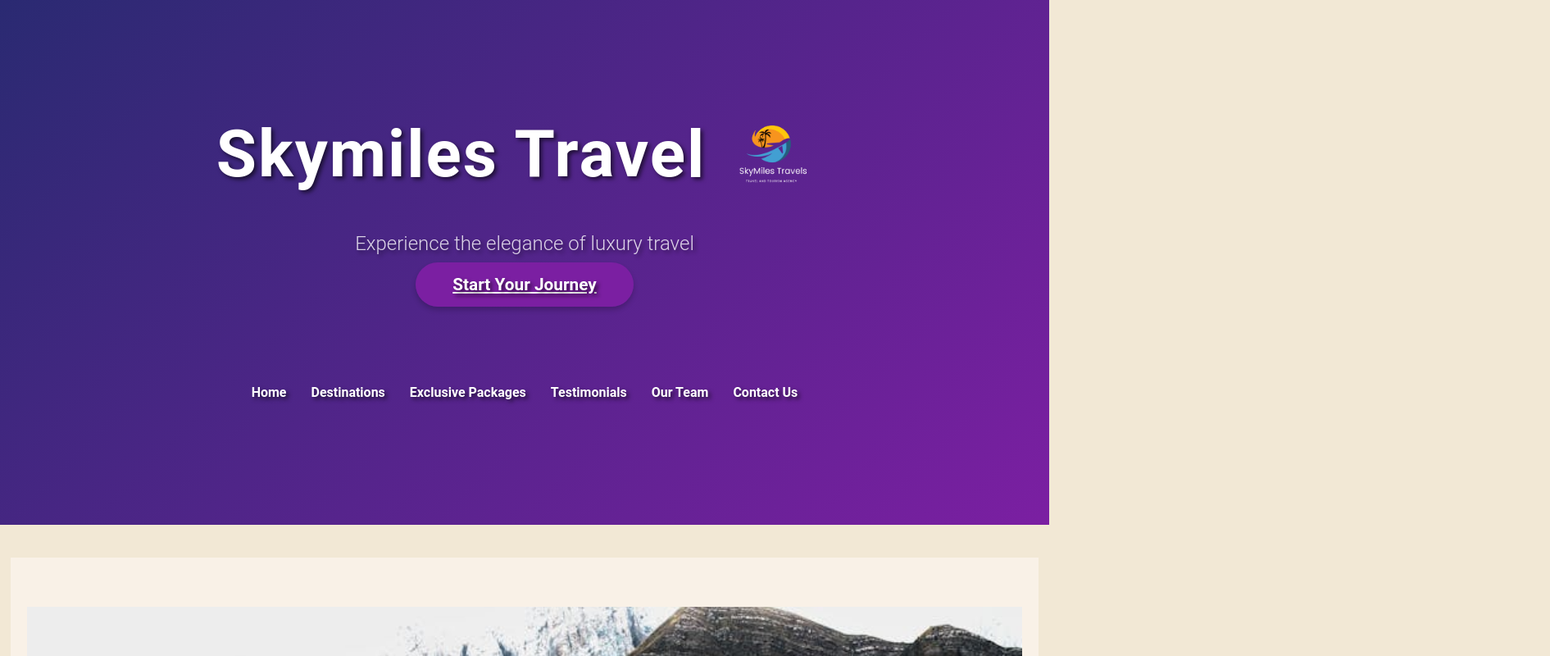
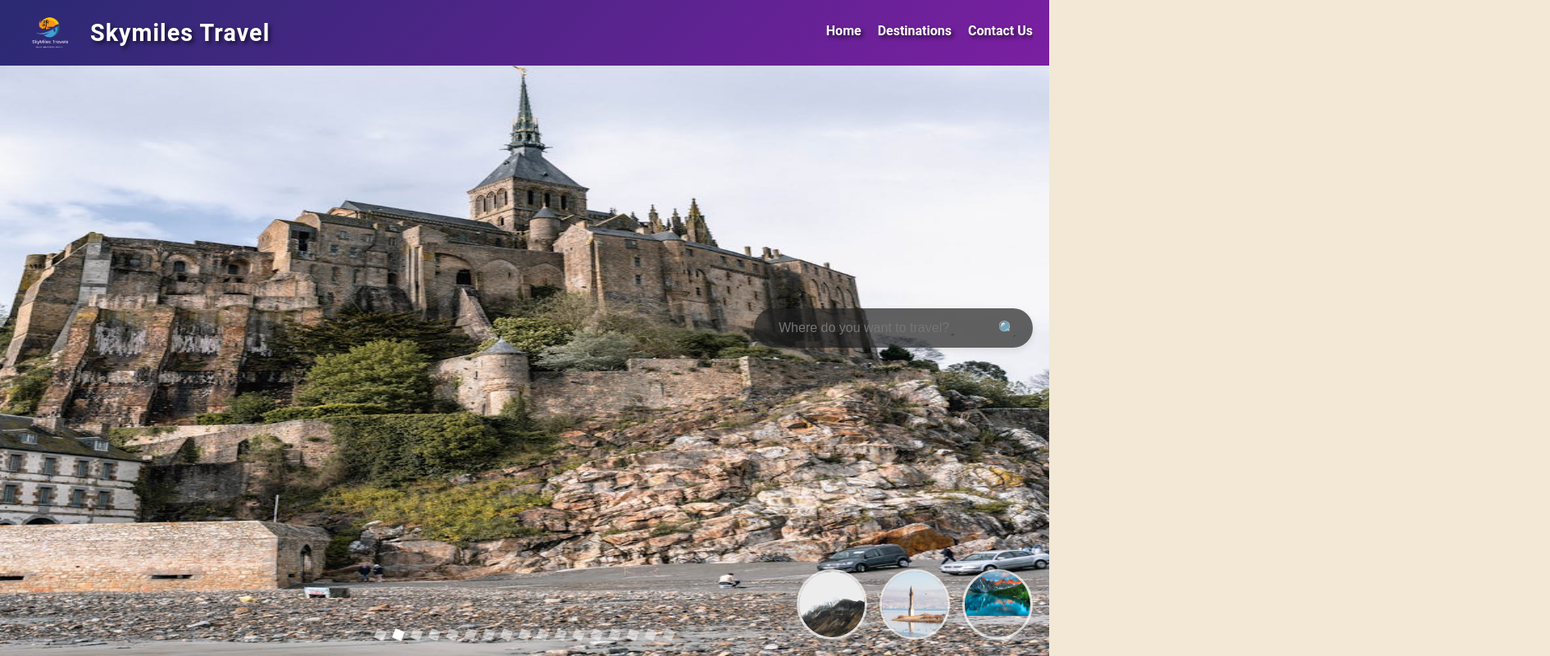
Before and after one commit to MEHULGILOTRA/my-web-app, a React (Create React App) app in the folder my-web-app/: page / in a window 1280 px wide. Shown: the top 800 px of the page at 82% size, 1891 px wide, since content can reach past the window. Built offline with nearby package versions, Linux system fonts and the light colour scheme.

Commit message:
LandingPage Changes and Improvement

```diff
--- a/my-web-app/src/App.css
+++ b/my-web-app/src/App.css
@@ -21,6 +21,8 @@
   display: flex;
   flex-direction: column;
   min-height: 100vh;
+  position: relative;
+
 }
 
 .main-content {
--- a/my-web-app/src/App.js
+++ b/my-web-app/src/App.js
@@ -13,50 +13,42 @@
 function App() {
   return (
     <div className="App">
-      <Header />
+      <section id="landingpage">
+        <Header />
+        <LandingPageSlider />
+      </section>
+
       <main className="main-content">
-        <div>
-          <section id="landingpage" className="section">
-          <LandingPageSlider/>
-          </section>
-          </div>
-        <section id="home" className="section">
-          <h2>Your Dream Vacation Awaits</h2>
-          <p>Explore the world's most luxurious destinations with us.</p>
-          <div>
-            <button className="button">Discover More</button>
-          </div>
-        </section>
 
         <section id="destinations" className="section">
           <DestinationHighlights />
         </section>
 
-        <section id="packages" className="section">
+        {/* <section id="packages" className="section">
           <ExclusivePackages />
-        </section>
+        </section> */}
 
-        <section id="testimonials" className="section">
+        {/* <section id="testimonials" className="section">
           <Testimonials />
-        </section>
+        </section> */}
 
-        <section id="team" className="section">
+        {/* <section id="team" className="section">
           <OurTeam />
-        </section>
+        </section> */}
 
         <section id="contact" className="section">
           <ContactUs />
         </section>
 
-        <section className="section">
+        {/* <section className="section">
           <h2>Why Choose Us?</h2>
           <p>Experience the finest services, hand-picked tours, and expert guides.</p>
-          <button className="button">Learn More</button>
-        </section>
+          <button className="button no-background">Learn More</button>
+        </section> */}
       </main>
+
       <Footer />
       <GoToTopButton />
-
     </div>
   );
 }
--- a/my-web-app/src/LandingPageSlider.css
+++ b/my-web-app/src/LandingPageSlider.css
@@ -2,16 +2,10 @@
 .landing-page-slider {
   position: relative;
   width: 100%;
-    height: 100vh;
-    overflow: hidden;
-    display: flex;
-    align-items: center;  /* Center images vertically */
-    justify-content: center;  /* Center images horizontally */
-  }
-
-  /* Hide the placeholder dots */
-  .paragraph-hide {
-    color: white !important;
+  height: 100vh;  /* Full viewport height */
+  background-size: cover;
+  background-position: center;
+  z-index: 1;
 }
 
 /* Slider Image Container */
@@ -24,6 +18,10 @@
   transition: opacity 1s ease-in-out, transform 1s ease-in-out;
 }
 
+.image-slider {
+    width: 100%;
+    height: 100vh;
+}
 .slide.active {
   opacity: 1;
   transform: scale(1) translateY(0);
@@ -36,7 +34,6 @@
   left: 42%;  /* Adjust as needed */
   transform: translateY(-50%);
   font-family: 'Courier New', Courier, monospace;
-    /* font-family: 'Franklin Gothic Medium', 'Arial Narrow', Arial, sans-serif; */
   font-size: 60px;
   color: white;
   font-weight: bold;
@@ -69,10 +66,10 @@
   background-color: #e55b00;
 }
 
-  /* Dot Container */
+/* Dot Container (always at the bottom of the screen) */
 .dots-container {
   position: absolute;
-    bottom: 20px;
+  bottom: 20px;  /* Adjusted to align it closer to the bottom */
   left: 50%;
   transform: translateX(-50%);
   display: flex;
@@ -97,10 +94,10 @@
   background-color: white;
 }
 
-  /* Next Image Previews */
+/* Next Image Previews (aligned at the bottom-right corner) */
 .next-images-container {
   position: absolute;
-    bottom: 20px;
+  bottom: 20px;  /* Aligned to the bottom of the screen */
   right: 20px;
   display: flex;
   justify-content: flex-end;
@@ -128,7 +125,7 @@
   object-fit: cover;  /* Ensures the image fills the circle without distortion */
 }
 
-  /* Search Bar Styles */
+/* Search Bar Styles (optional) */
 .search-bar {
   position: absolute;
   top: 50%;
--- a/my-web-app/src/LandingPageSlider.js
+++ b/my-web-app/src/LandingPageSlider.js
@@ -1,30 +1,6 @@
 import React, { useState, useEffect } from 'react';
 import './LandingPageSlider.css';
 import images from './datasources/data-images';
-
-// import imag1 from './images/imag1.jpeg';
-// import imag2 from './images/imag2.jpeg';
-// import imag3 from './images/imag3.jpeg';
-// import imag4 from './images/imag4.jpeg';
-// import imag5 from './images/imag5.jpeg';
-// import imag6 from './images/imag6.jpeg';
-// import imag7 from './images/imag7.jpeg';
-// import imag8 from './images/imag8.jpeg';
-
-// // Dictionary with image names and descriptions
-// const imageDescriptions = {
-//   imag1: 'SYDNEY',
-//   imag2: 'Place 2',
-//   imag3: 'Place 3',
-//   imag4: 'Place 4',
-//   imag5: 'Place 5',
-//   imag6: 'Place 6',
-//   imag7: 'Place 7',
-//   imag8: 'Place 8',
-// };
-
-// // Array of images
-// const images = [imag1, imag2, imag3, imag4, imag5, imag6, imag7, imag8];
 
 function LandingPageSlider() {
   const [currentIndex, setCurrentIndex] = useState(0);
@@ -46,19 +22,44 @@
   return (
     <section className="landing-page-slider">
       {/* Images Slider */}
-      <p className="paragraph-hide">
+      {/* <p className="paragraph-hide">
         ....................................................................................................................................................................................................................
-      </p>
+      </p> */}
       {images.map((image, index) => (
         <div
           key={index}
           className={`slide ${index === currentIndex ? 'active' : ''}`}
         >
-          <img
+          {/* <img
             src={image.src}
             alt={`Slide ${index + 1}`}
             style={{ width: '100%', height: '100vh', objectFit: 'cover' }}
-          />
+          /> */}
+<img
+  srcSet={`
+    ${image.src}?w=320 320w,
+    ${image.src}?w=480 480w,
+    ${image.src}?w=768 768w,
+    ${image.src}?w=1024 1024w,
+    ${image.src}?w=1366 1366w,
+    ${image.src}?w=1920 1920w,
+    ${image.src}?w=2560 2560w,
+    ${image.src}?w=3840 3840w,
+    ${image.src}?w=4096 4096w
+  `}
+  sizes="(max-width: 320px) 100vw,
+         (max-width: 480px) 100vw,
+         (max-width: 768px) 100vw,
+         (max-width: 1024px) 100vw,
+         (max-width: 1366px) 100vw,
+         (max-width: 1920px) 100vw,
+         (max-width: 2560px) 100vw,
+         100vw"
+  src={image.src}
+  alt={`Slide ${index + 1}`}
+  className = "image-slider"
+/>
+
           {/* Display Description at Center-Left */}
           {index === currentIndex && (
             <div className="image-description">
@@ -97,8 +98,8 @@
             <img
               src={image.src}
               alt={`Next Preview ${index + 1}`}
-              style={{ width: '80px', height: 'auto', objectFit: 'cover' }}
-            />
+              style={{ maxWidth: '80px', height: 'auto', objectFit: 'cover' }}
+              />
           </div>
         ))}
       </div>
--- a/my-web-app/src/datasources/data-images.js
+++ b/my-web-app/src/datasources/data-images.js
@@ -14,7 +14,8 @@
 import norway2 from '.././images/norway2.avif';
 import spain_madrid from '.././images/spain-madrid.avif';
 import south_africa from '.././images/south_africa.avif';
-
+import maldives from '.././images/maldives.webp';
+import maldives2 from '.././images/maldives2.avif';
 
 // Dictionary with image names and descriptions
 const imageDescriptions = {
@@ -34,7 +35,8 @@
   norway2 : 'Norway',
   spain_madrid : 'Madrid (Spain)',
   south_africa : 'South Africa',
-
+  maldives : "Maldives",
+  maldives2 : "Maldives",
 };
 
 // Array of image objects with descriptions
@@ -55,6 +57,9 @@
   { src: norway2, description: imageDescriptions.norway2},
   { src: spain_madrid, description: imageDescriptions.spain_madrid},
   { src: south_africa, description: imageDescriptions.south_africa},
+  { src: maldives, description: imageDescriptions.maldives},
+  { src: maldives2, description: imageDescriptions.maldives2},
+
 ];
 
 export default images;
--- a/my-web-app/src/header.css
+++ b/my-web-app/src/header.css
@@ -1,97 +1,91 @@
-/* header.css */
-header {
-  position: relative;
+/* Header Styles */
+.header-container {
   background: linear-gradient(135deg, var(--primary-color), var(--accent-color));
-  height: 80vh;
+  height: 10vh;
   color: white;
-  display: flex;
-  justify-content: center;
-  align-items: center;
-  text-align: center;
   font-family: 'Roboto', sans-serif;
   text-shadow: 3px 3px 5px rgba(0, 0, 0, 0.6);
   animation: slideIn 1s ease-out;
+  z-index: 1000; /* Ensure header stays on top of other content */
+  display: flex;
+  justify-content: space-between;
+  align-items: center;
+  padding: 10px 20px;
+  width: 100%;
+  position: fixed; /* Fix the header at the top */
+  top: 0;
+  left: 0;
+  box-sizing: border-box; /* Prevents padding from affecting width */
 }
 
+/* Header Animation */
 @keyframes slideIn {
   0% {
     opacity: 0;
-    transform: translateX(100%);
+    transform: translateY(-100%);
   }
   100% {
     opacity: 1;
-    transform: translateX(0);
+    transform: translateY(0);
   }
 }
 
-header h1 {
-  font-size: 5em;
+/* Header Top Section */
+.header-top {
+  display: flex;
+  justify-content: space-between;
+  align-items: center;
+  width: 100%;
+}
+
+/* Left Section (Logo & Title) */
+.header-left {
+  display: flex;
+  align-items: center;
+}
+
+.logo {
+  height: 10vh; /* Adjust size as needed */
+  margin-right: 10px;
+}
+
+.header-title {
+  font-size: 1.8em;
   font-weight: 700;
-  letter-spacing: 2px;
+  letter-spacing: 1px;
   margin: 0;
 }
 
-header p {
-  font-size: 1.5em;
-  margin-top: 20px;
-  font-weight: 300;
-  color: white;
-  opacity: 0.8;
+/* Right Section (Navigation) */
+.header-right {
+  display: flex;
+  align-items: center;
+  flex-wrap: wrap; /* Allow elements to wrap to next line if needed */
+  gap: 20px; /* Space between navigation items */
+  justify-content: flex-end; /* Align items to the right */
+  width: auto;
+  max-width: 100%; /* Prevent overflow */
+  overflow: hidden; /* Hide any overflow content */
 }
 
-.header-btn {
-  margin-top: 50px;
-  padding: 15px 30px;
-  background-color: var(--accent-color);
-  color: white;
-  font-size: 1.3em;
-  border-radius: 50px;
-  border: none;
-  cursor: pointer;
-  transition: background-color 0.3s ease, transform 0.3s ease;
-  box-shadow: 0 4px 6px rgba(0, 0, 0, 0.2);
-}
-
-.header-btn:hover {
-  background-color: var(--primary-color);
-  transform: scale(1.1);
+.nav-list {
+  display: flex;
+  list-style: none;
+  gap: 20px;
+  margin: 0;
+  padding: 0;
 }
 
 .li-items {
-  margin: 0 15px;  /* Add space between list items */
   text-decoration: none;
-  color: white; /* Change to your preferred text color */
+  color: white;
   font-weight: bold;
-  background-color: linear-gradient(135deg, var(--primary-color), var(--accent-color));;
-
+  transition: color  ease-in-out;
+  padding-bottom: 5px; /* Adjust spacing between text and underline */
 }
 
-/* On hover, you can change the color or add some transition */
 .li-items:hover {
+  text-decoration: underline;
+  text-underline-offset: 5px; /* Adds space between text and underline */
   color: black;
-  transition: color 0.3s;
-
 }
-
-.nav {
-  display: flex;
-  justify-content: center; /* Centers the navigation horizontally */
-  width: 100%;
-
-}
-
-/* Navigation list */
-.nav-list {
-  display: flex;
-  padding: 0;
-  list-style-type: none;
-  margin: 0;
-}
-
-/* Navigation Section */
-.header-nav {
-padding: 10px;
-margin-bottom: 30px;  /* Adds space below the description */
-margin-top: 100px;  /* Adds space below the description */
-background-color: linear-gradient(135deg, var(--primary-color), var(--accent-color));
-}
--- a/my-web-app/src/header.js
+++ b/my-web-app/src/header.js
@@ -1,37 +1,25 @@
 import React from 'react';
 import './header.css';
 import logo from './images/skymile-logo.png';
-import { HashLink } from 'react-router-hash-link'; // Use HashLink instead
+import { HashLink } from 'react-router-hash-link';
 
 function Header() {
   return (
-    <header>
-      <div>
-        <div className="header-content">
-          <h1 style={{ display: 'flex', alignItems: 'center' }}>
-            Skymiles Travel
-            <img
-              src={logo}
-              alt="SkyMiles Logo"
-              style={{ height: '150px', marginLeft: '5px' }} // Adjust height as needed
-            />
-          </h1>
-          <p>Experience the elegance of luxury travel</p>
-          <a href="#discover" className="header-btn">
-          <HashLink to="#landingpage" smooth className="li-items">
-            Start Your Journey
-            </HashLink>
-          </a>
+    <header className="header-container">
+      <div className="header-top">
+        <div className="header-left">
+          <img src={logo} alt="SkyMiles Logo" class="logo" />
+          <h1 className="header-title">Skymiles Travel</h1>
         </div>
-        <div className='header-nav'>
-          <nav className="nav">
+        <div className="header-right">
+          <nav>
             <ul className="nav-list">
-              <li><HashLink to="#home" smooth className="li-items">Home</HashLink></li>
-              <li><HashLink to="#destinations" smooth className="li-items">Destinations</HashLink></li>
-              <li><HashLink to="#packages" smooth className="li-items">Exclusive Packages</HashLink></li>
-              <li><HashLink to="#testimonials" smooth className="li-items">Testimonials</HashLink></li>
-              <li><HashLink to="#team" smooth className="li-items">Our Team</HashLink></li>
-              <li><HashLink to="#contact" smooth className="li-items">Contact Us</HashLink></li>
+              <li className = "li-items"><HashLink to="#landingpage" smooth className="li-items" >Home</HashLink></li>
+              <li className = "li-items"><HashLink to="#destinations" smooth className="li-items">Destinations</HashLink></li>
+              {/* <li className = "li-items"><HashLink to="#packages" smooth className="li-items">Exclusive Packages</HashLink></li>
+              <li className = "li-items"><HashLink to="#testimonials" smooth className="li-items">Testimonials</HashLink></li>
+              <li className = "li-items"><HashLink to="#team" smooth className="li-items">Our Team</HashLink></li> */}
+              <li className = "li-items"><HashLink to="#contact" smooth className="li-items">Contact Us</HashLink></li>
             </ul>
           </nav>
         </div>
--- a/my-web-app/src/home.js
+++ b/my-web-app/src/home.js
@@ -7,7 +7,7 @@
 function Home() {
   return (
     <div className="home">
-      <Header />
+      {/* <Header />
       <main>
         <section className="intro">
           <h1>Welcome to Skymiles Travel</h1>
@@ -17,11 +17,10 @@
         <section className="destinations">
           <h2>Popular Destinations</h2>
           <div className="destination-cards">
-            {/* Featured destinations cards */}
           </div>
         </section>
       </main>
-      <Footer />
+      <Footer /> */}
     </div>
   );
 }
```
Also changed, not shown: my-web-app/src/DestinationHighlights.css (+21 -25 lines), my-web-app/src/images/maldives.webp (added), my-web-app/src/images/maldives2.avif (added). Lines whose indentation alone changed are shown as unchanged.
